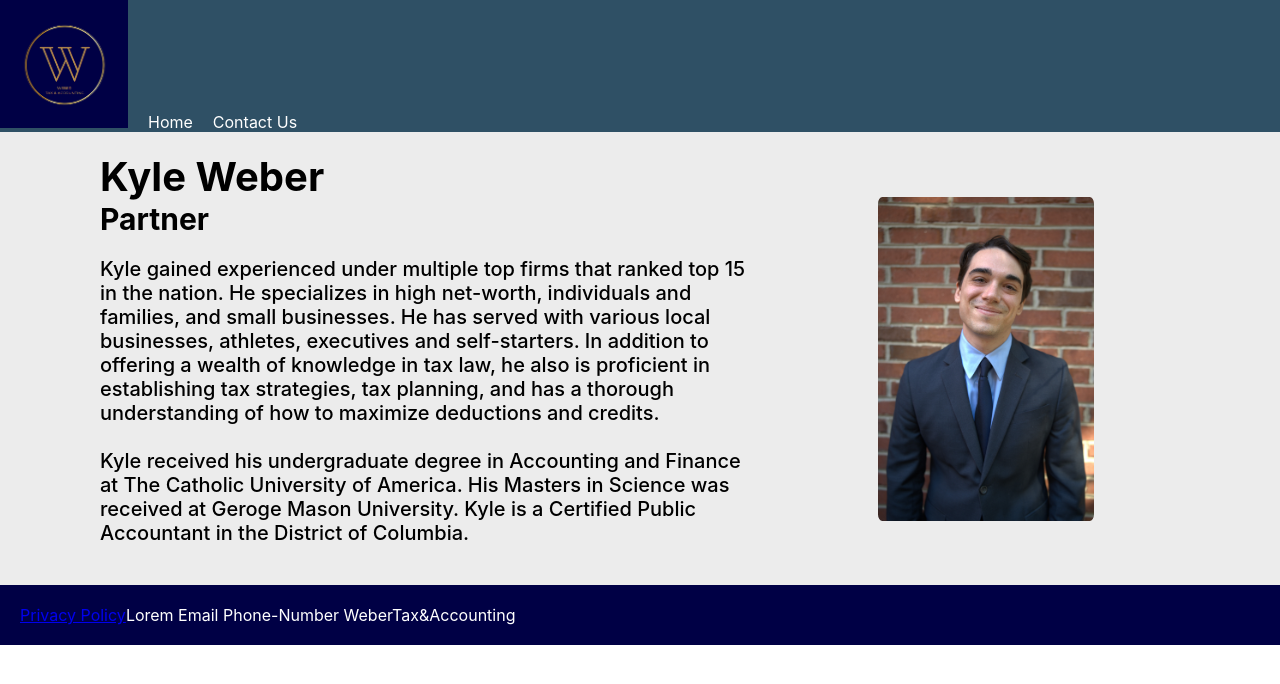
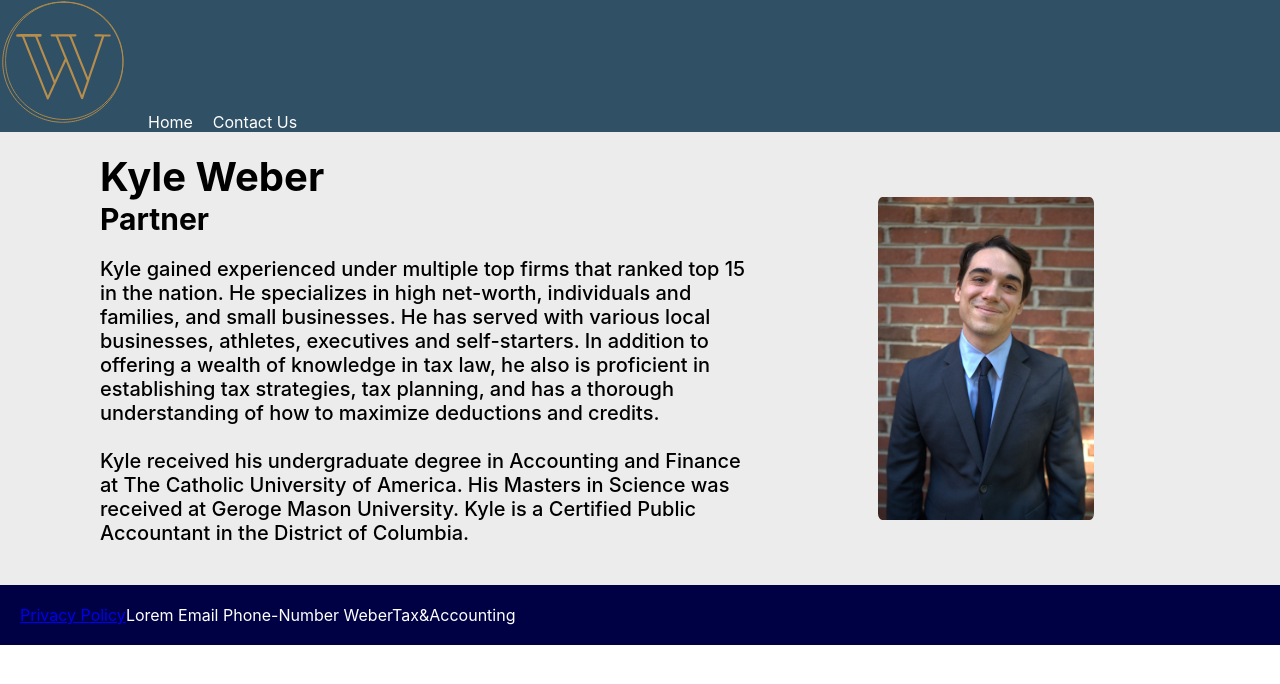
Before and after one commit to GainorJoshua-FS/webertaxaccounting, a React (Create React App) app: page / in a window 1280 px wide. Shown: the top 684 px of the page. Built offline with nearby package versions, Linux system fonts and the light colour scheme.

Commit message:
quick change to logo

```diff
--- a/src/components/header.js
+++ b/src/components/header.js
@@ -1,12 +1,13 @@
 import React from 'react'
-import Logo from '../images/Logo.png'
+// import Logo from '../images/Logo.png'
+import Logo2 from '../images/Logo2.svg'
 import { Link } from 'react-router-dom'
 
 function Header() {
     return (
         <header className='PrimBack' style={styles.header}>
             <Link id="link" to="/" style={styles.link}>
-                <img style={styles.logo} src={Logo} alt=''/>
+                <img style={styles.logo} src={Logo2} alt=''/>
             </Link>
             <Link id="link" to="/" style={styles.link}>
                 Home
```
Also changed, not shown: src/images/Logo2.svg (added).
